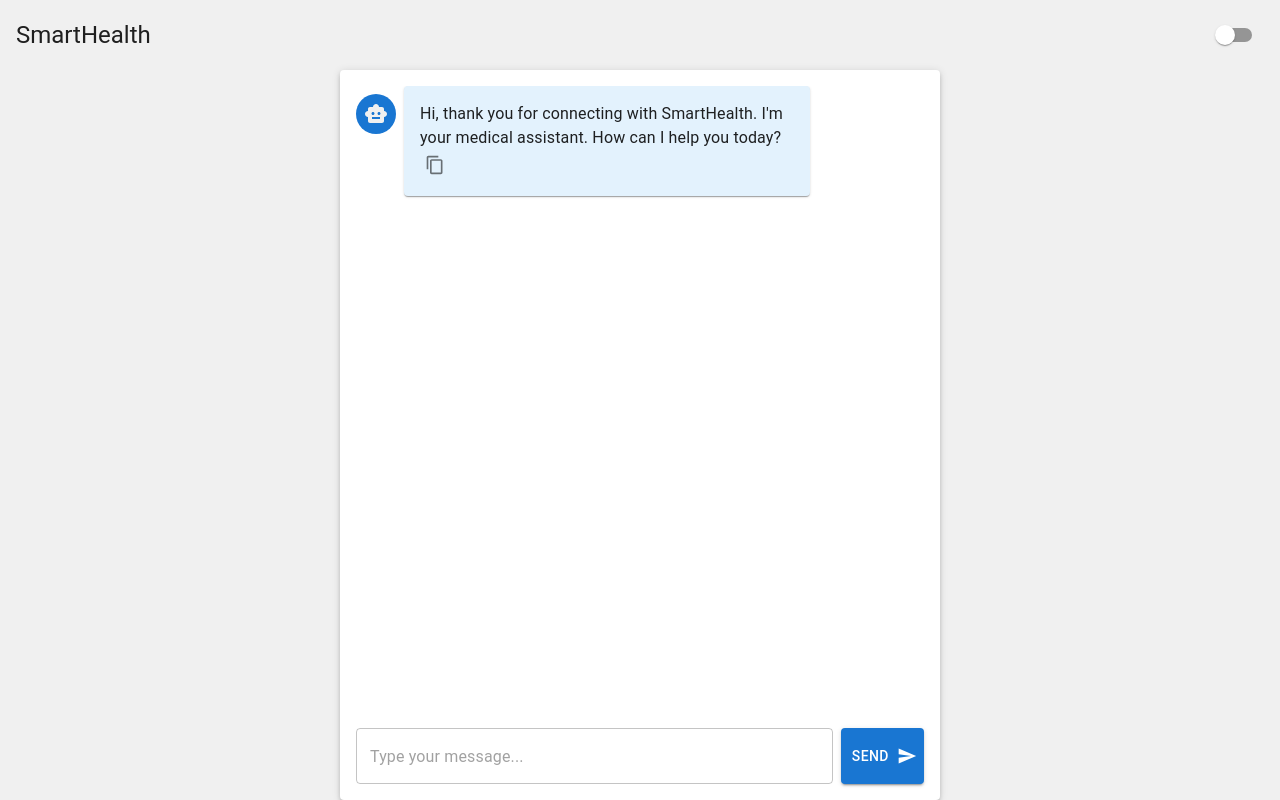
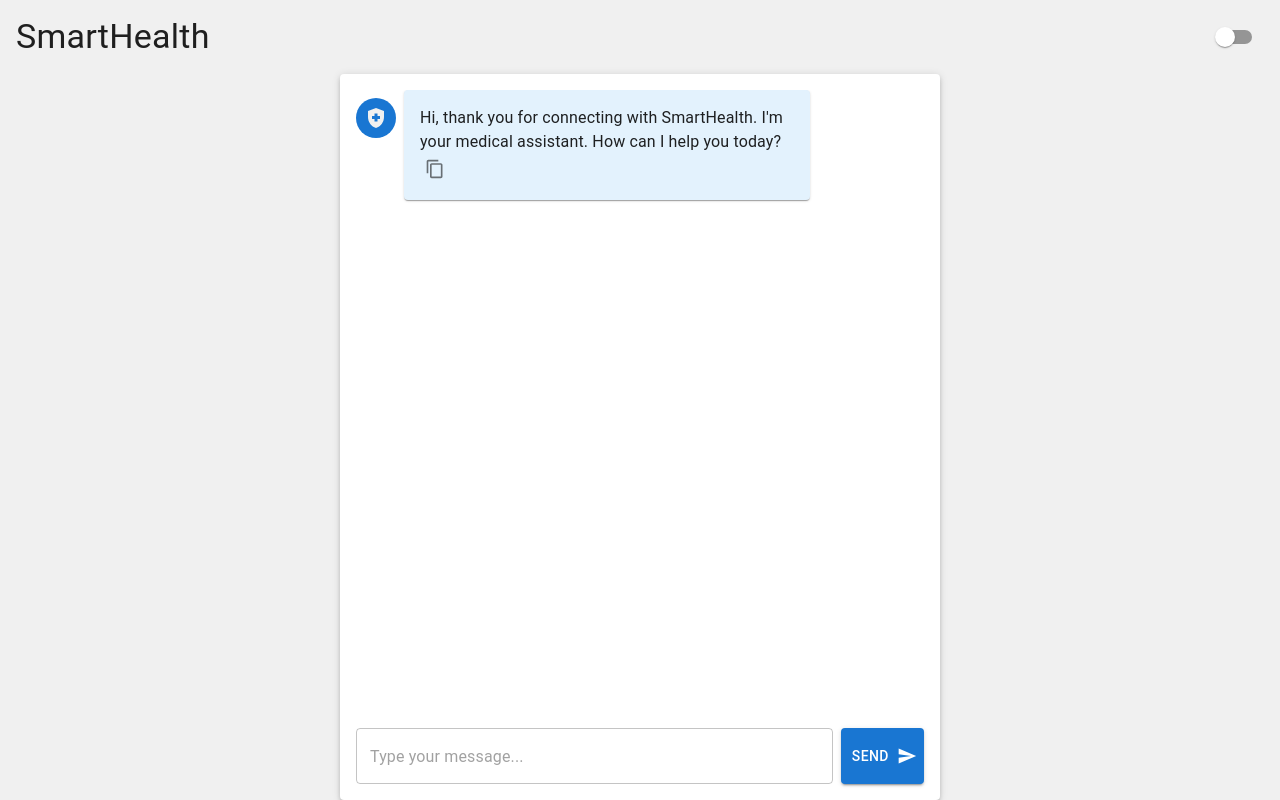
Before and after one commit to it2304/smart_spoke, a Next.js app: page / in a window 1280 px wide. Built offline with nearby package versions, Linux system fonts and the light colour scheme.

Commit message:
some minor changes to the ui

```diff
--- a/app/page.js
+++ b/app/page.js
@@ -3,7 +3,7 @@
 import Image from "next/image";
 import { useState, useEffect, useRef } from "react";
 import { Box, Typography, Paper, Avatar, IconButton, TextField, Button, Switch, CssBaseline, ThemeProvider } from "@mui/material";
-import SmartToyIcon from '@mui/icons-material/SmartToy';
+import HealthAndSafetyIcon from '@mui/icons-material/HealthAndSafety';
 import PersonIcon from '@mui/icons-material/Person';
 import ContentCopyIcon from '@mui/icons-material/ContentCopy';
 import SendIcon from '@mui/icons-material/Send';
@@ -14,6 +14,7 @@
 import useMediaQuery from '@mui/material/useMediaQuery';
 import { createTheme } from '@mui/material/styles';
 import { CircularProgress } from "@mui/material";
+import { HealthAndSafety } from "@mui/icons-material";
 
 export default function Home() {
     const [messages, setMessages] = useState([
@@ -164,7 +165,7 @@
           }}
         >
           <Box sx={{ p: 2, display: 'flex', justifyContent: 'space-between', alignItems: 'center' }}>
-            <Typography variant="h5">SmartHealth</Typography>
+            <Typography variant="h4">SmartHealth</Typography>
             <Switch checked={darkMode} onChange={() => setDarkMode(!darkMode)} />
           </Box>
           <Paper
@@ -194,7 +195,7 @@
                   <Box sx={{ display: "flex", flexDirection: "row", alignItems: "flex-start", maxWidth: "80%" }}>
                     {message.role === "assistant" && (
                       <Avatar sx={{ bgcolor: "primary.main", mr: 1, mt: 1 }}>
-                        <SmartToyIcon />
+                        <HealthAndSafetyIcon/>
                       </Avatar>
                     )}
                     <Paper
```
